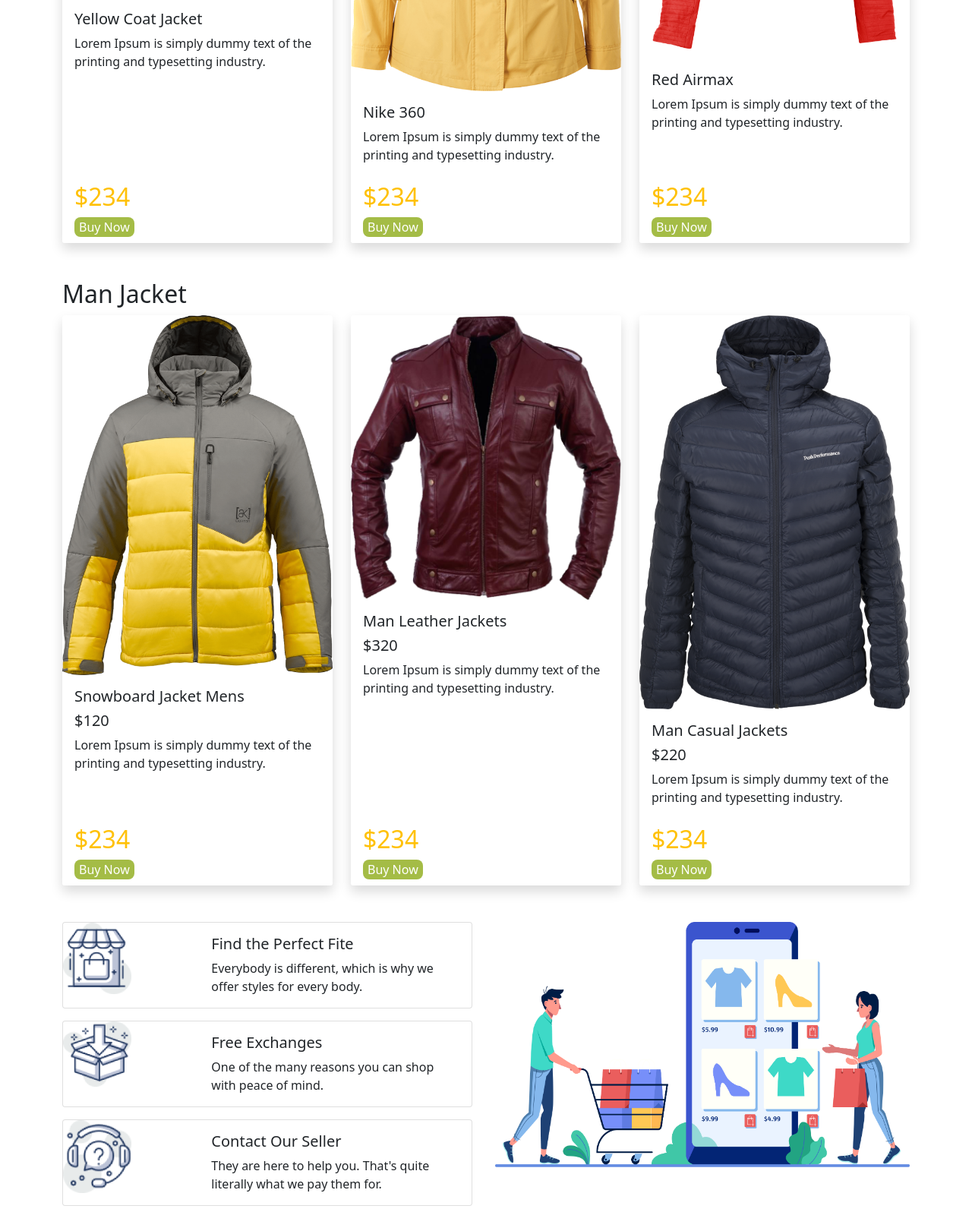
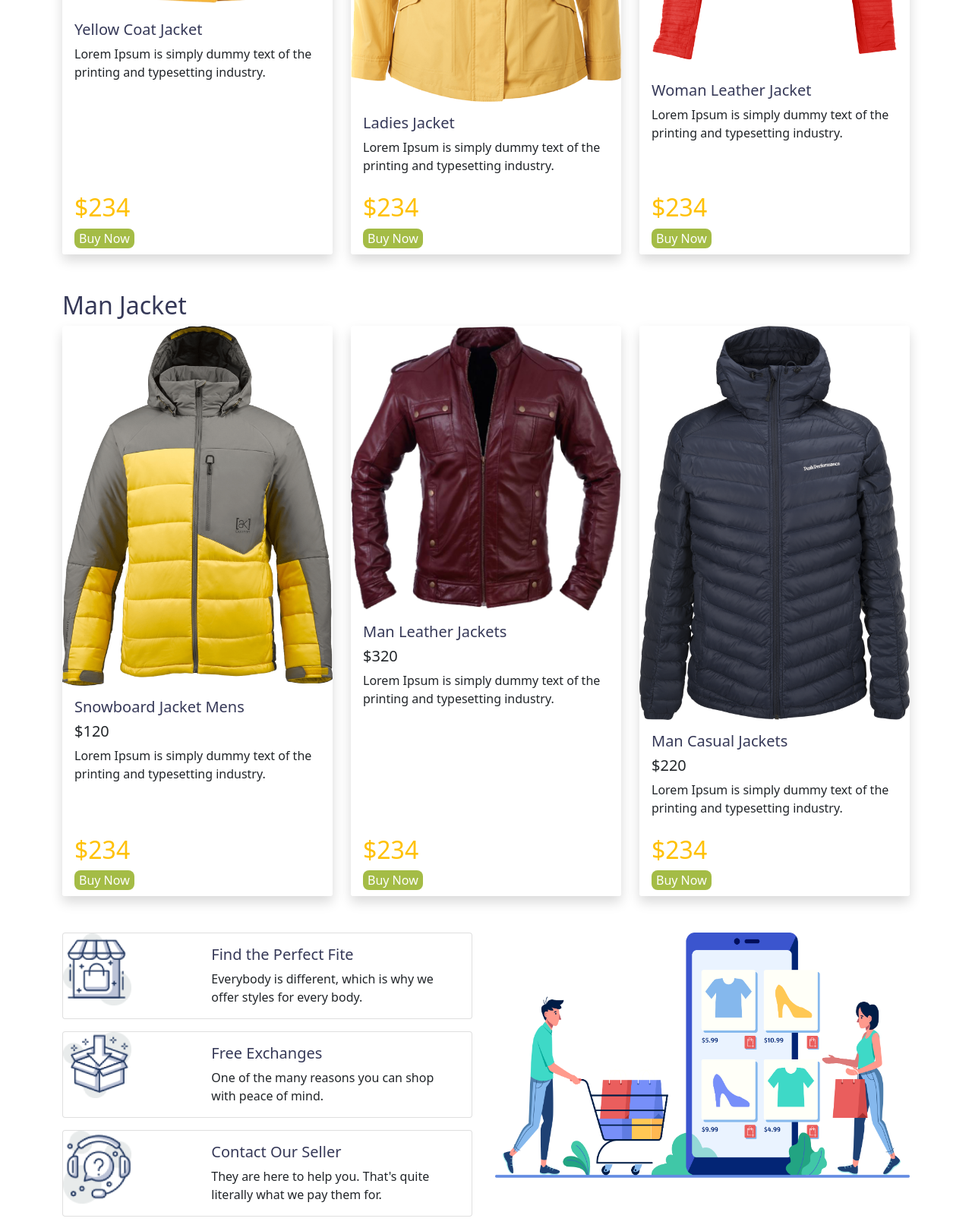
Before and after one commit to samiul-sheikh/Penguin-Fashion, a plain HTML site: page index.html in a window 1280 px wide. Shown: the part 1017-2638 px from the top of the page at 76% size. Drawn offline with Linux system fonts and the light colour scheme.

Commit message:
change color

```diff
--- a/css/style.css
+++ b/css/style.css
@@ -1,3 +1,11 @@
+.background {
+    background-color: #FFFBF0;
+}
+
+.title {
+    color: #363958;
+}
+
 .btn-color {
     background-color:  #A4BC46;
     color: white;
--- a/index.html
+++ b/index.html
@@ -11,10 +11,10 @@
 </head>
 
 <body>
-    <header class="container">
+    <header class="container background">
         <!-- added navbar section -->
 
-        <nav class="navbar navbar-expand-lg navbar-light bg-light">
+        <nav class="navbar navbar-expand-lg navbar-light">
             <div class="container-fluid">
                 <a class="navbar-brand" href="#">
                     <img class="w-50" src="images/logo/logo.png" alt="">
@@ -45,8 +45,8 @@
 
         <div class="row d-flex align-items-center p-5">
             <div class="col-md-7">
-                <h1>Be the Penguins</h1>
-                <h1>of Winter</h1>
+                <h1 class="text-warning" >Be the Penguins</h1>
+                <h1 class="title">of Winter</h1>
                 <p>Lorem Ipsum is simply dummy text of the printing and typesetting industry.</p>
                 <button class="btn-color">Buy Now</button>
             </div>
@@ -62,13 +62,13 @@
         <!-- added woman jacket section -->
 
         <section class="mt-5">
-            <h3>WOMAN JACKET</h3>
+            <h1 class="title">WOMAN JACKET</h1>
             <div class="row row-cols-1 row-cols-md-3 g-4">
                 <div class="col">
                     <div class="card penguin-card h-100 shadow">
                         <img src="images/product/yellow coat jacket.png" class="card-img-top" alt="...">
                         <div class="card-body">
-                            <h5 class="card-title">Yellow Coat Jacket</h5>
+                            <h5 class="card-title title">Yellow Coat Jacket</h5>
                             <p class="card-text">Lorem Ipsum is simply dummy text of the printing and typesetting
                                 industry.
                             </p>
@@ -83,7 +83,7 @@
                     <div class="card penguin-card h-100 shadow">
                         <img src="images/product/ladies jacket.png" class="card-img-top" alt="...">
                         <div class="card-body">
-                            <h5 class="card-title">Nike 360</h5>
+                            <h5 class="card-title title">Ladies Jacket</h5>
                             <p class="card-text">Lorem Ipsum is simply dummy text of the printing and typesetting
                                 industry.
                             </p>
@@ -98,7 +98,7 @@
                     <div class="card penguin-card h-100 shadow">
                         <img src="images/product/woman leather jacket.png" class="card-img-top" alt="...">
                         <div class="card-body">
-                            <h5 class="card-title">Red Airmax</h5>
+                            <h5 class="card-title title">Woman Leather Jacket</h5>
                             <p class="card-text">Lorem Ipsum is simply dummy text of the printing and typesetting
                                 industry.
                             </p>
@@ -115,13 +115,13 @@
         <!-- added man jacket section -->
 
         <section class="mt-5">
-            <h2>Man Jacket</h2>
+            <h2 class="title">Man Jacket</h2>
             <div class="row row-cols-1 row-cols-md-3 g-4">
                 <div class="col">
                     <div class="card penguin-card h-100 shadow">
                         <img src="images/product/snowboard jacket mens.png" class="card-img-top" alt="...">
                         <div class="card-body">
-                            <h5 class="card-title">Snowboard Jacket Mens</h5>
+                            <h5 class="card-title title">Snowboard Jacket Mens</h5>
                             <h5>$120</h5>
                             <p class="card-text">Lorem Ipsum is simply dummy text of the printing and typesetting
                                 industry.
@@ -137,7 +137,7 @@
                     <div class="card penguin-card h-100 shadow">
                         <img src="images/product/man leather jacket.png" class="card-img-top" alt="...">
                         <div class="card-body">
-                            <h5 class="card-title">Man Leather Jackets</h5>
+                            <h5 class="card-title title">Man Leather Jackets</h5>
                             <h5>$320</h5>
                             <p class="card-text">Lorem Ipsum is simply dummy text of the printing and typesetting
                                 industry.
@@ -153,7 +153,7 @@
                     <div class="card penguin-card h-100 shadow">
                         <img src="images/product/man casual jacket.png" class="card-img-top" alt="...">
                         <div class="card-body">
-                            <h5 class="card-title">Man Casual Jackets</h5>
+                            <h5 class="card-title title">Man Casual Jackets</h5>
                             <h5>$220</h5>
                             <p class="card-text">Lorem Ipsum is simply dummy text of the printing and typesetting
                                 industry.
@@ -180,7 +180,7 @@
                             </div>
                             <div class="col-md-8">
                                 <div class="card-body">
-                                    <h5 class="card-title">Find the Perfect Fite</h5>
+                                    <h5 class="card-title title">Find the Perfect Fite</h5>
                                     <p class="card-text">Everybody is different, which is why we offer styles for every
                                         body.</p>
                                 </div>
@@ -194,7 +194,7 @@
                             </div>
                             <div class="col-md-8">
                                 <div class="card-body">
-                                    <h5 class="card-title">Free Exchanges</h5>
+                                    <h5 class="card-title title">Free Exchanges</h5>
                                     <p class="card-text">One of the many reasons you can shop with peace of mind.</p>
                                 </div>
                             </div>
@@ -207,7 +207,7 @@
                             </div>
                             <div class="col-md-8">
                                 <div class="card-body">
-                                    <h5 class="card-title">Contact Our Seller</h5>
+                                    <h5 class="card-title title">Contact Our Seller</h5>
                                     <p class="card-text">They are here to help you. That's quite literally what we pay
                                         them for.</p>
                                 </div>
```
